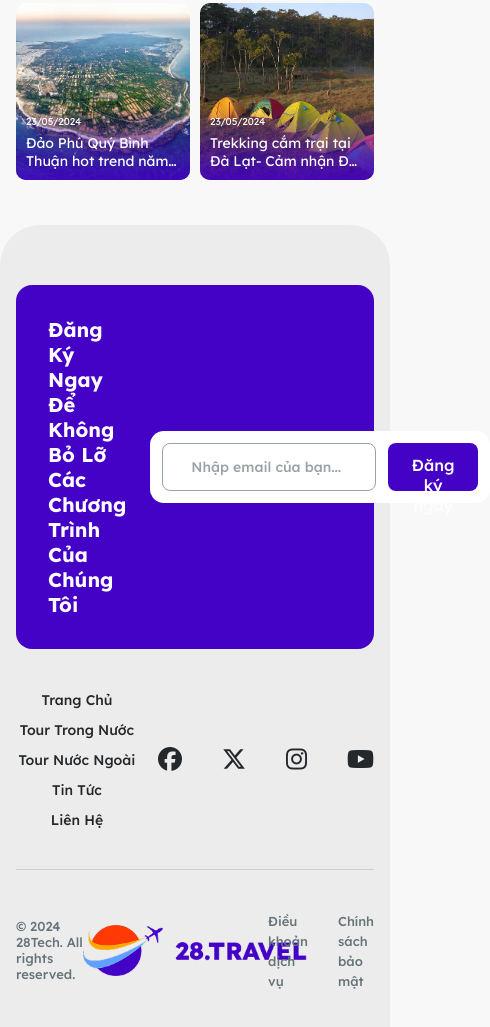
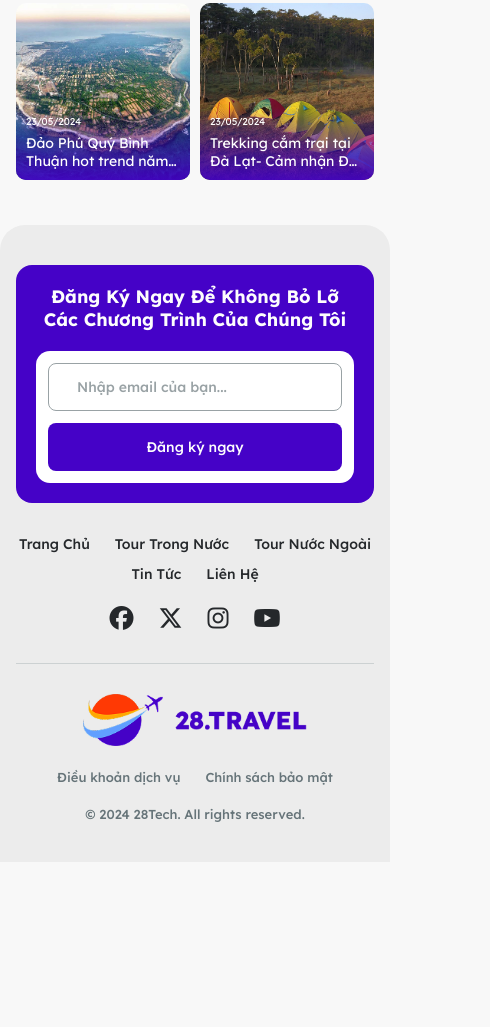
Before and after one commit to hoangkienlc02/project-1-fe-2025, a plain HTML site: page index.html in a window 390 px wide. Shown: the part 7046-8073 px from the top of the page, 490 px wide, since content can reach past the window. After the commit the page ends 7908 px from the top, so only its background shows below. Drawn offline with Linux system fonts and the light colour scheme.

Commit message:
Update 6

```diff
--- a/assets/css/style.css
+++ b/assets/css/style.css
@@ -94,6 +94,10 @@ img{
 .header {
     padding: 12px 0;
     background-color: #FFF;
+    /* position: sticky;
+    top: 0;
+    left: 0;
+    z-index: 999; */
 }
 
 .header .inner-wrap {
@@ -1188,6 +1192,7 @@ img{
     border: 1px solid #99A2A5;
     padding: 0 28px;
     border-radius: 8px;
+    height: 48px;
 }
 
 .footer .inner-top .inner-form input::placeholder{
@@ -1294,4 +1299,117 @@ img{
     font-weight: 500;
     color: #667479;
 }
+
+@media (max-width: 991.98px){
+    .footer .inner-top{
+        flex-wrap: wrap;
+    }
+    .footer .inner-top .inner-title{
+        width: 100%;
+        text-align: center;
+        font-size: 18px;
+    }
+    .footer .inner-middle{
+        flex-wrap: wrap;
+        justify-content: center;
+    }
+
+    .footer .inner-bottom{
+        flex-wrap: wrap;
+    }
+
+    .footer .inner-bottom .inner-copyright,
+    .footer .inner-bottom .inner-bottom-links{
+        width: 100%;
+    }
+
+    .footer .inner-bottom .inner-copyright{
+        order: 3;
+        text-align: center;
+    }
+
+    .footer .inner-bottom .inner-logo{
+        order: 1;
+        width: 100%;
+    }
+
+    .footer .inner-bottom .inner-logo img{
+        margin: 0 auto 20px;
+        width: 224px;
+    }
+
+    .footer .inner-bottom .inner-bottom-links{
+        order: 2;
+    }
+    .footer .inner-bottom .inner-bottom-links ul{
+        justify-content: center;
+        margin-bottom: 20px;
+        gap: 10px 25px;
+    }
+}
+
+@media (max-width: 575.98px){
+    .footer{
+        border-radius: 25px 25px 0 0;
+        padding: 40px 0;
+    }
+
+    .footer .inner-top{
+        padding: 20px;
+        gap: 20px;
+        margin-bottom: 30px;
+    }
+    .footer .inner-top .inner-form{
+        flex-wrap: wrap;
+    }
+
+    .footer .inner-top .inner-form button{
+        width: 100%;
+        font-size: 14px;
+    }
+
+    .footer .inner-middle{
+        padding-bottom: 30px;
+        margin-bottom: 30px;
+    }
+
+    .footer .inner-middle .inner-links ul{
+        gap: 10px 25px;
+    }
+
+    .footer .inner-middle .inner-socials ul{
+        gap: 10px 25px;
+    }
+}
 /* End-Footer */
+
+/* Box contact */
+.box-contact{
+    background-color: var(--color-primary);
+    border-radius: 10px;
+    box-shadow: 0px 2px 4px 0px #00000026;
+    padding: 12px 10px;
+    position: fixed;
+    right: 20px;
+    bottom: 50px;
+}
+.box-contact ul{
+    padding: 0;
+    margin: 0;
+    list-style: none;
+    display: flex;
+    flex-direction: column;
+    gap: 20px 0;
+    align-items: center;
+}
+.box-contact ul li a{
+    color: #FFF;
+    font-size: 19px;
+}
+
+@media (max-width: 575.98px){
+    .box-contact{
+        display: none;
+    }
+}
+/* Box contact */
--- a/index.html
+++ b/index.html
@@ -1278,7 +1278,16 @@
     </footer>
     <!-- Footer -->
 
-
+    <!-- Box contact -->
+    <nav class="box-contact">
+        <ul>
+            <li><a href="" target="_blank"><i class="fa-brands fa-facebook"></i></a></li>
+            <li><a href="" target="_blank"><i class="fa-brands fa-instagram"></i></a></li>
+            <li><a href="" target="_blank"><i class="fa-brands fa-x-twitter"></i></a></li>
+            <li><a href="" target="_blank"><i class="fa-brands fa-youtube"></i></a></li>
+        </ul>
+    </nav>
+    <!-- Box contact -->
 </body>
 
 </html>
```
